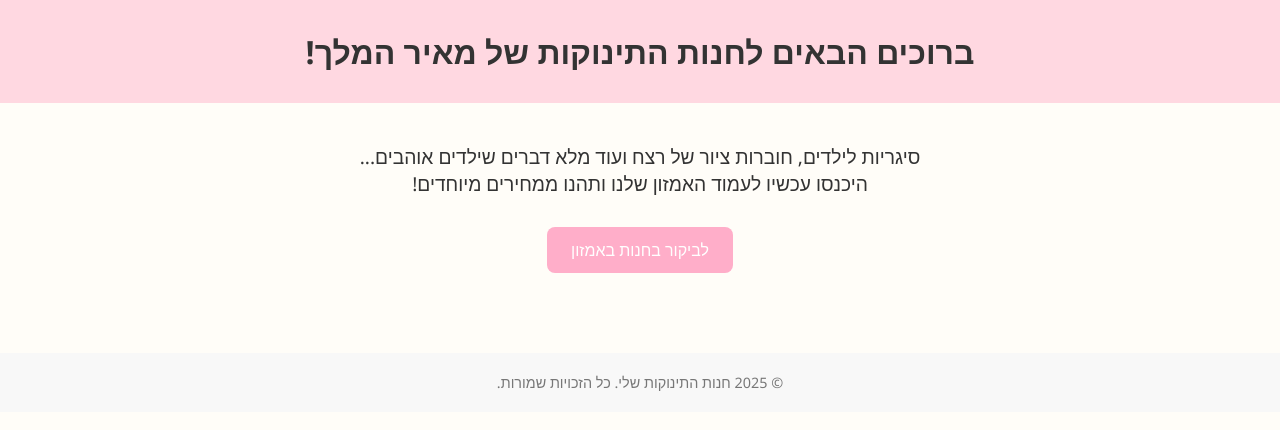
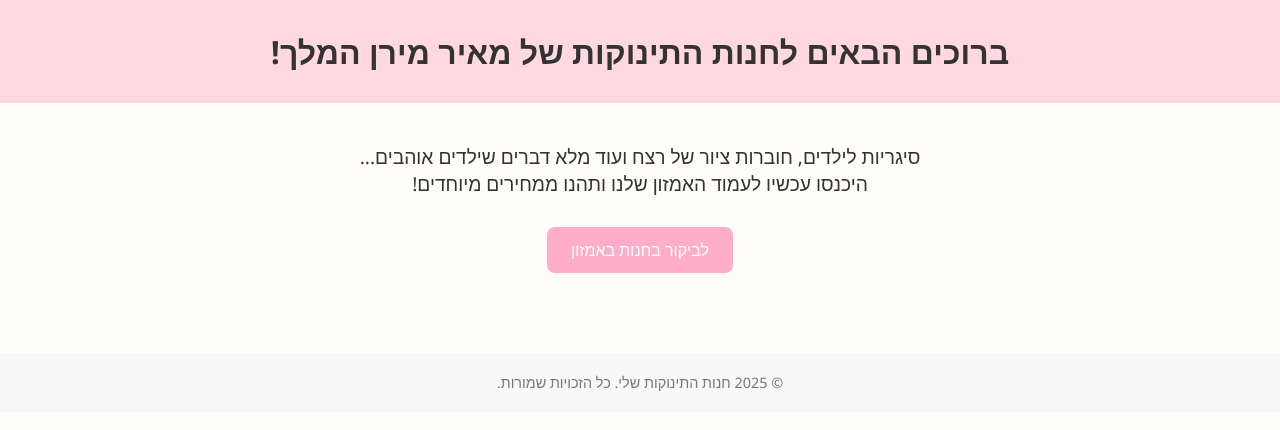
Before and after one commit to elietemstet/test, a plain HTML site: page index.html in a window 1280 px wide. Drawn offline with Linux system fonts and the light colour scheme.

Commit message:
Update index.html

```diff
--- a/index.html
+++ b/index.html
@@ -55,7 +55,7 @@
 <body>
 
   <header>
-    <h1>ברוכים הבאים לחנות התינוקות של מאיר המלך!</h1>
+    <h1>ברוכים הבאים לחנות התינוקות של מאיר מירן המלך!</h1>
   </header>
 
   <main>
```
